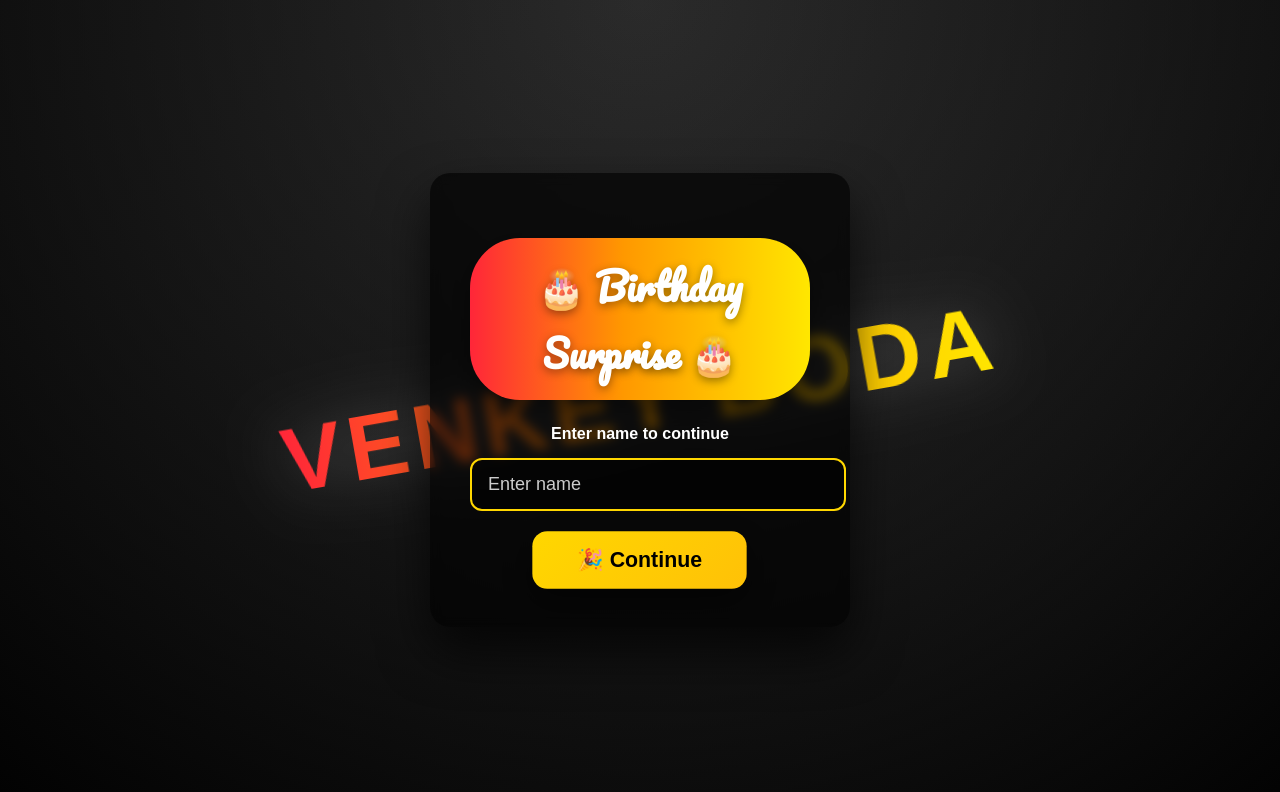
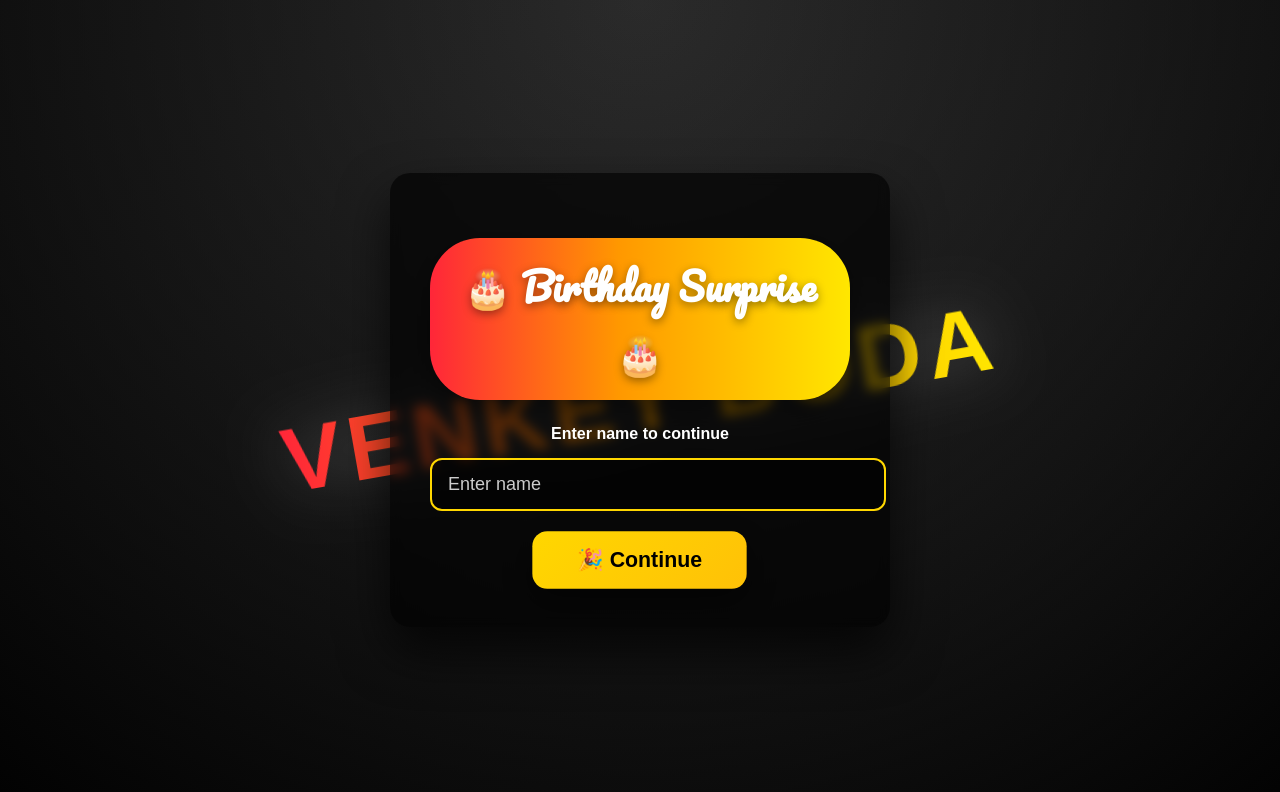
Before and after one commit to venkeyboda17/Birthday_wishes, a plain HTML site: page index.html in a window 1280 px wide. Drawn offline with Linux system fonts and the light colour scheme.

Commit message:
fixed card

```diff
--- a/index.html
+++ b/index.html
@@ -69,7 +69,7 @@ body{
   text-align:center;
   box-shadow:0 25px 50px rgba(0,0,0,0.7);
   backdrop-filter:blur(6px);
-  max-width:420px;
+  max-width:500px;
   width:90%;
   box-sizing:border-box;
 }
```
